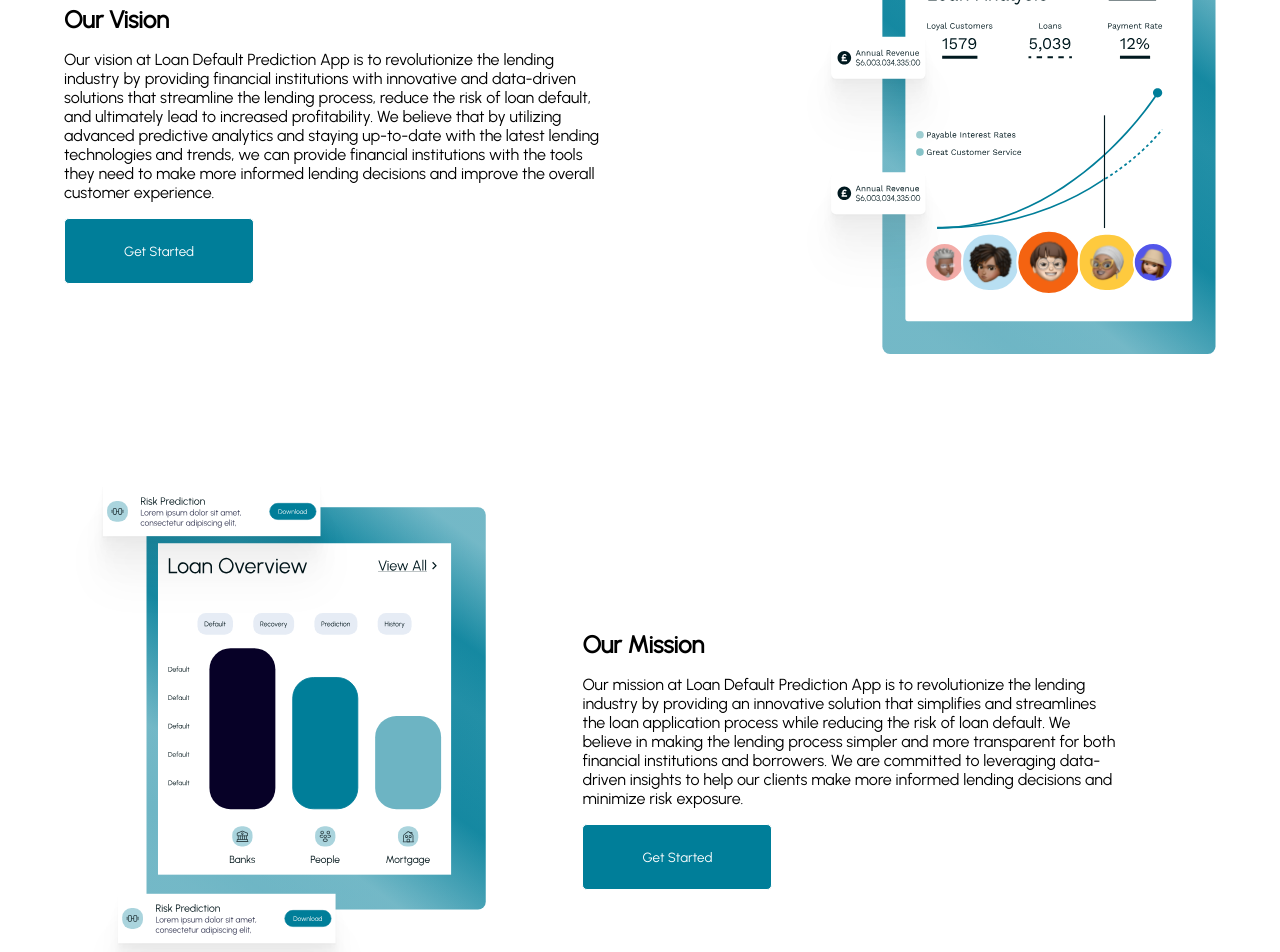
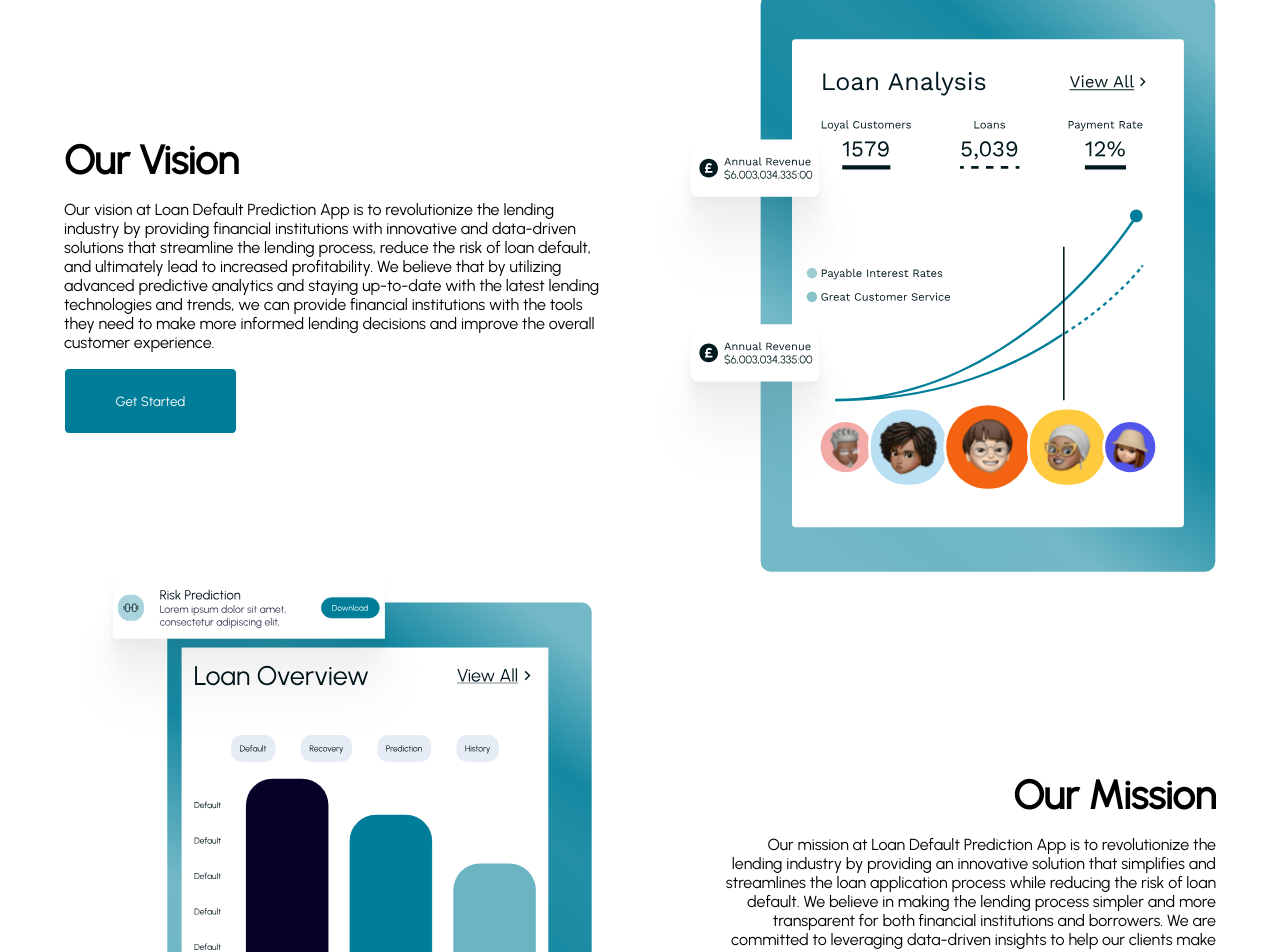
Before and after one commit to t1-loanwise/-loan-wise-Group1-Team1A, a React (Create React App) app: page /about in a window 1280 px wide. Shown: the part 1040-1992 px from the top of the page. Built offline with nearby package versions, Linux system fonts and the light colour scheme.

Commit message:
update: style about us page to pixel perfect

```diff
--- a/src/pages/LandingPage/About.js
+++ b/src/pages/LandingPage/About.js
@@ -2,6 +2,7 @@ import React from "react";
 import Card2 from "../../components/Card2";
 import Footer from "../../components/Footer";
 import NavBar from "../../components/NavBar";
+import Newsletter from "../../components/Newsletter";
 import WireframeA from "../../assets/WireframeA.svg";
 import WireframeB from "../../assets/WireframeB.svg";
 import WireframeC from "../../assets/WireframeC.svg";
@@ -15,8 +16,8 @@ import LoanOverview from "../../assets/Special Feature.svg";
 const About = () => {
   return (
     <>
-      <NavBar />
       <div className="about_us_container">
+        <NavBar />
         <div className="about_header_container">
           <h2 className="about-header">
             Simplifying lending, reducing loan default risk.
@@ -122,8 +123,9 @@ const About = () => {
             title={"Pelumi Oyediji "}
           />
         </div>
+        <Newsletter />
+        <Footer />
       </div>
-      <Footer />
     </>
   );
 };
--- a/src/styles/AboutUs.css
+++ b/src/styles/AboutUs.css
@@ -5,6 +5,7 @@
   box-sizing: border-box;
   display: flex;
   flex-direction: column;
+  /* gap: 64px; */
 }
 .about_header_container {
   display: flex;
@@ -12,6 +13,7 @@
   gap: 24px;
   justify-content: center;
   align-items: center;
+  margin-top: 64px;
 }
 .about-header {
   font-weight: 600;
@@ -31,61 +33,53 @@
 .about_us_img_container {
   margin: 0;
   padding: 0;
-  width: 100%;
-}
-
-.our-team :nth-child(1) {
-  margin: 0 30%;
-  margin-top: 50px;
-  font-family: "Urbanist";
-  font-weight: 600;
-  font-size: 40px;
-  line-height: 15px;
-}
-.our-team :nth-child(2) {
-  /* width: 45%; */
-  margin: 0 24%;
-  margin-top: 10px;
-  font-family: "Urbanist";
-  font-weight: 500;
-  font-size: 14px;
-  line-height: 15px;
-  text-align: center;
-  color: #2b3f44;
-}
-
-.our-team {
-  height: 970px;
-  width: 1150px;
-  left: 145.01171875px;
-  top: 3214.7958984375px;
-  border-radius: 0px;
+  margin-top: 64px;
 }
 
 .our-vision-container,
 .our-mision-container {
   display: flex;
-  justify-content: center;
+  justify-content: space-between;
   align-items: center;
-  padding: 64px;
-  /* margin: auto; */
+  padding: 0 64px;
+}
+.our-mision-container {
   gap: 96px;
+  text-align: right;
 }
 .our-vision-img,
 .our-mision-img {
-  width: 40%;
+  width: 50%;
+}
+
+.our-vision-text,
+.our-mision-text {
+  width: 50%;
+}
+.our-mision-text {
+  align-items: flex-end;
 }
 .our-vision-text,
 .our-mision-text {
-  width: 60%;
   display: flex;
   flex-direction: column;
   gap: 16px;
 }
-.our-vision-text P,
+.our-vision-text P {
+  margin: 0;
+  width: 95%;
+}
 .our-mision-text P {
   margin: 0;
-  width: 85%;
+  width: 95%;
+  text-align: end;
+}
+.our-vision-text h2,
+.our-mision-text h2 {
+  margin: 0;
+  width: 100%;
+  font-weight: 900px;
+  font-size: 40px;
 }
 .loan-analysis {
   height: 100%;
```
